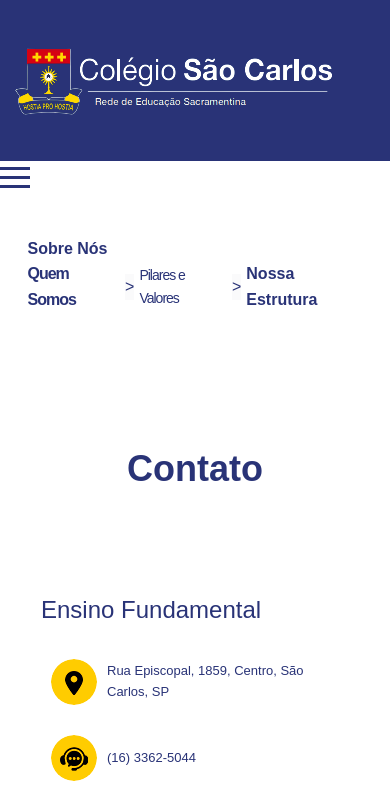
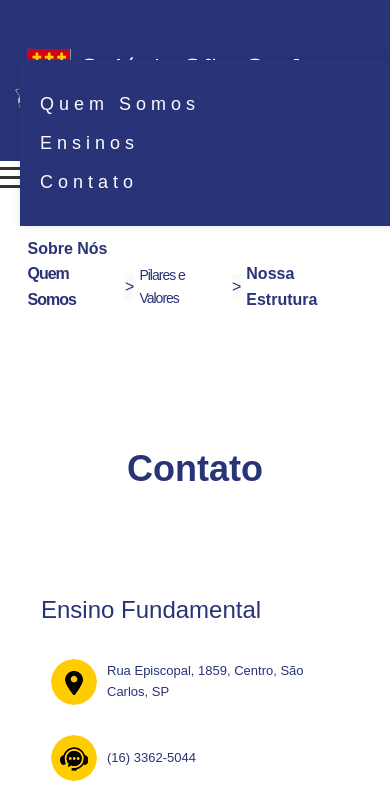
Before and after one commit to Gustavolobosolitario/SC, a plain HTML site: page contato.html in a window 390 px wide. Both pictures are taken after a click on the element 195 px from the left and 177 px from the top of the page. Shown: the top 798 px of the page. Drawn offline with nearby package versions, Linux system fonts and the light colour scheme; a script that the page names is missing; a web font is replaced by a local one.

Commit message:
Update contato.html

```diff
--- a/contato.html
+++ b/contato.html
@@ -683,38 +683,52 @@ footer {
     }
 
     .menu-toggle {
+        cursor: pointer;
         display: none;
-        cursor: pointer;
     }
 
-      .menu-toggle span {
+    .bar {
         display: block;
         width: 30px;
         height: 3px;
-        background-color: #293377;
+        background-color: #333;
         margin: 6px 0;
     }
 
     .menu {
         display: flex;
-        justify-content: flex-end;
+        flex-direction: column;
+        align-items: center;
+        background-color: #f4f4f4;
+        padding: 20px;
+        position: absolute;
+        top: 60px;
+        left: 0;
+        width: 100%;
+        text-align: center;
+        display: none;
     }
 
     .menu ul {
         list-style: none;
-        display: flex;
+        padding: 0;
+        margin: 0;
     }
 
     .menu li {
-        margin: 0 15px;
+        margin-bottom: 15px;
     }
 
-      .menu a {
-        text-decoration: none;
-        color: #293377;
-        font-size: 16px;
+    @media screen and (max-width: 768px) {
+        .menu-toggle {
+            display: block;
         }
 
+        .menu {
+            position: relative;
+            top: 0;
+        }
+    }
 
     /* Consulta de mídia para telas menores */
 @media only screen and (max-width: 768px) {
@@ -728,7 +742,7 @@ footer {
       position: absolute;
       top: 60px;
       right: 0;
-      background-color: #ffffff;
+      background-color: #293377;
       box-shadow: 0 0 10px rgba(0, 0, 0, 0.1);
       z-index: 1;
     }
@@ -742,14 +756,8 @@ footer {
     }
 
 
-
-
-
   }
 }
-
-
-
 
 
 
@@ -829,22 +837,29 @@ footer {
 
 <body>
 
-    <!-- Menu Toggle -->
-    <div class="menu-toggle">
+    <section>
+        <div class="menu-toggle" onclick="toggleMenu()">
             <span class="bar"></span>
             <span class="bar"></span>
             <span class="bar"></span>
         </div>
 
-    <!-- Navigation -->
         <nav class="menu">
             <ul>
-            <li><a href="#">Home</a></li>
-            <li><a href="#">About</a></li>
-            <li><a href="#">Services</a></li>
-            <li><a href="#">Contact</a></li>
+                <li><a href="index.html">Quem Somos</a></li>
+                <li><a href="historia.html">Sobre Nós</a></li>
+                <li><a href="niveisdeensino.html">Ensinos</a></li>
+                <li><a href="contato.html">Contato</a></li>
             </ul>
         </nav>
+    </section>
+
+    <script>
+        function toggleMenu() {
+            var menu = document.querySelector('.menu');
+            menu.style.display = (menu.style.display === 'block') ? 'none' : 'block';
+        }
+    </script>
 
     <!-- Breadcrumb -->
     <div class="breadcrumb">
```
Lines whose indentation alone changed are shown as unchanged.
